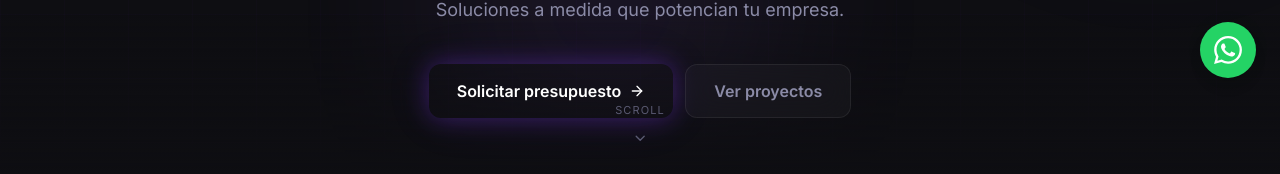
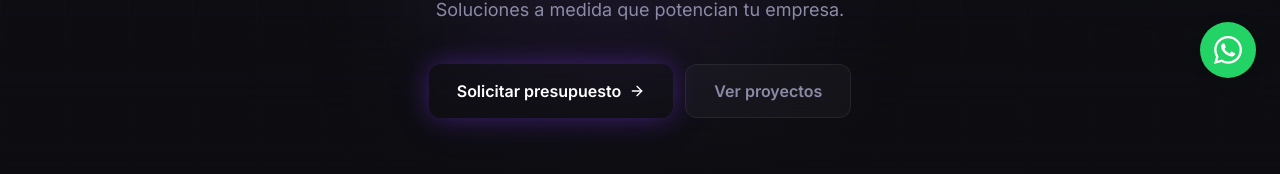
Before and after one commit to brunopighin/BJPSISTEMAS, a Next.js app: page / in a window 1280 px wide. Shown: the part 626-800 px from the top of the page. Built offline with nearby package versions, Linux system fonts and the light colour scheme.

Commit message:
Sacar scroll indicator del Hero y optimizar imagen del Footer
Co-Authored-By: Claude Sonnet 4.6 <noreply@anthropic.com>

```diff
--- a/components/Footer.tsx
+++ b/components/Footer.tsx
@@ -1,4 +1,5 @@
 "use client";
+import Image from "next/image";
 import { motion } from "framer-motion";
 import { Instagram } from "lucide-react";
 import { scrollToSection } from "@/lib/navUtils";
@@ -24,9 +25,11 @@ export default function Footer() {
             {/* Brand */}
             <div className="lg:col-span-2">
               <div className="mb-4 flex justify-center lg:justify-start">
-                <img
+                <Image
                   src="/logo-transparent.png"
                   alt="BJP Sistemas"
+                  width={160}
+                  height={60}
                   className="logo-footer"
                 />
               </div>
--- a/components/Hero.tsx
+++ b/components/Hero.tsx
@@ -141,21 +141,6 @@ export default function Hero() {
         </motion.div>
       </motion.div>
 
-      {/* Scroll indicator */}
-      <motion.div
-        className="absolute bottom-8 left-1/2 -translate-x-1/2 z-10 flex flex-col items-center gap-2"
-        initial={{ opacity: 0 }}
-        animate={{ opacity: 1 }}
-        transition={{ delay: 1.8, duration: 0.8 }}
-      >
-        <span className="text-[11px] text-text-subtle tracking-widest uppercase">Scroll</span>
-        <motion.div
-          animate={{ y: [0, 6, 0] }}
-          transition={{ duration: 1.6, repeat: Infinity, ease: "easeInOut" }}
-        >
-          <ChevronDown size={16} className="text-text-subtle" />
-        </motion.div>
-      </motion.div>
     </section>
   );
 }
```
